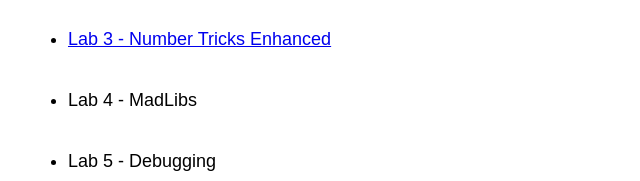
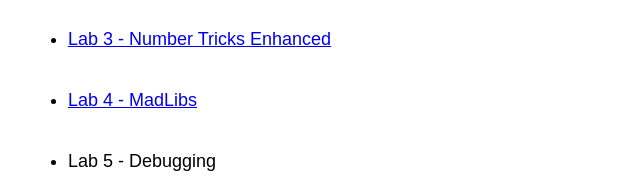
Before and after one commit to jcollins54/Coding-Projects, a plain HTML site: page index.html in a window 1280 px wide. Shown: the part 435-616 px from the top of the page, without its empty margins (0-640 px from the left). Drawn offline with Linux system fonts and the light colour scheme.

Commit message:
Update index.html

```diff
--- a/index.html
+++ b/index.html
@@ -20,7 +20,8 @@
         Lab 2 - Number Tricks</a></li>
     <li><a href="https://jcollins54.github.io/Number-Tricks-Enhanced/">
         Lab 3 - Number Tricks Enhanced</a></li>
-    <li>Lab 4 - MadLibs</li>
+    <li><a href="https://jcollins54.github.io/Mad-Libs/">
+        Lab 4 - MadLibs</a></li>
     <li>Lab 5 - Debugging</li>
     <li>Lab 6 - Test Score App</li>
     <li>Lab 7 - Super Hero Cycling Banners</li>
```
